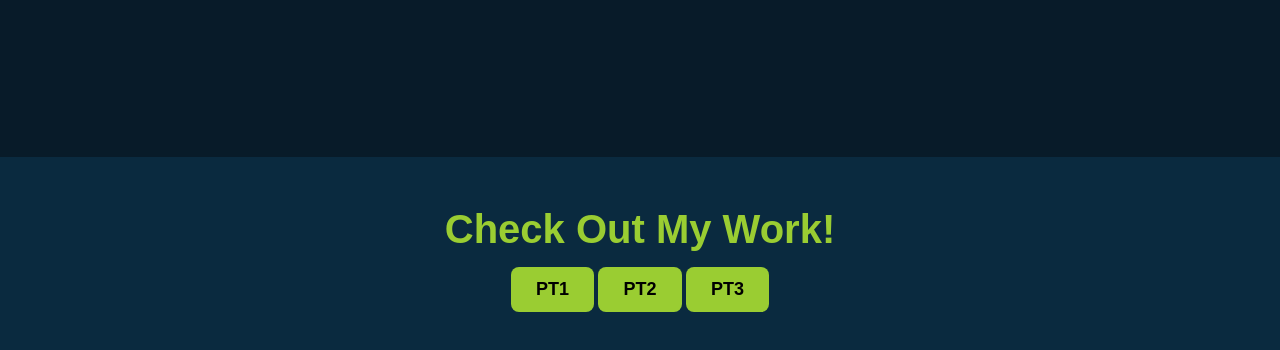
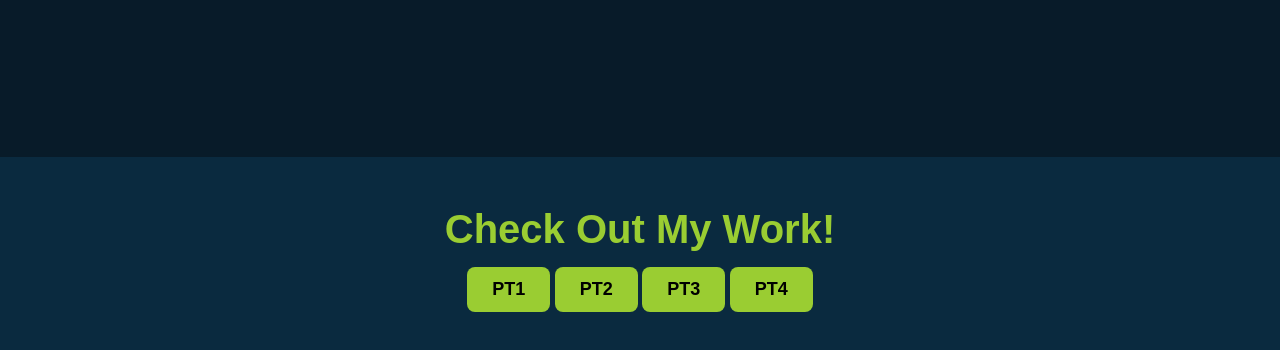
Before and after one commit to pudgii/pudgii.github.io, a plain HTML site: page index.html in a window 1280 px wide. Shown: the part 622-972 px from the top of the page. Drawn offline with nearby package versions, Linux system fonts and the light colour scheme.

Commit message:
Update index.html

```diff
--- a/index.html
+++ b/index.html
@@ -168,6 +168,7 @@
         <a href="https://pudgii.github.io/activity2.github.io/" target="_blank">PT1</a>
         <a href="https://pudgii.github.io/activity3.github.io/" target="_blank">PT2</a>
         <a href="https://pudgii.github.io/subject.github.io/" target="_blank">PT3</a>
+        <a href="https://pudgii.github.io/search.github.io/" target="_blank">PT4</a>
     </section>
 </body>
 </html>
```
